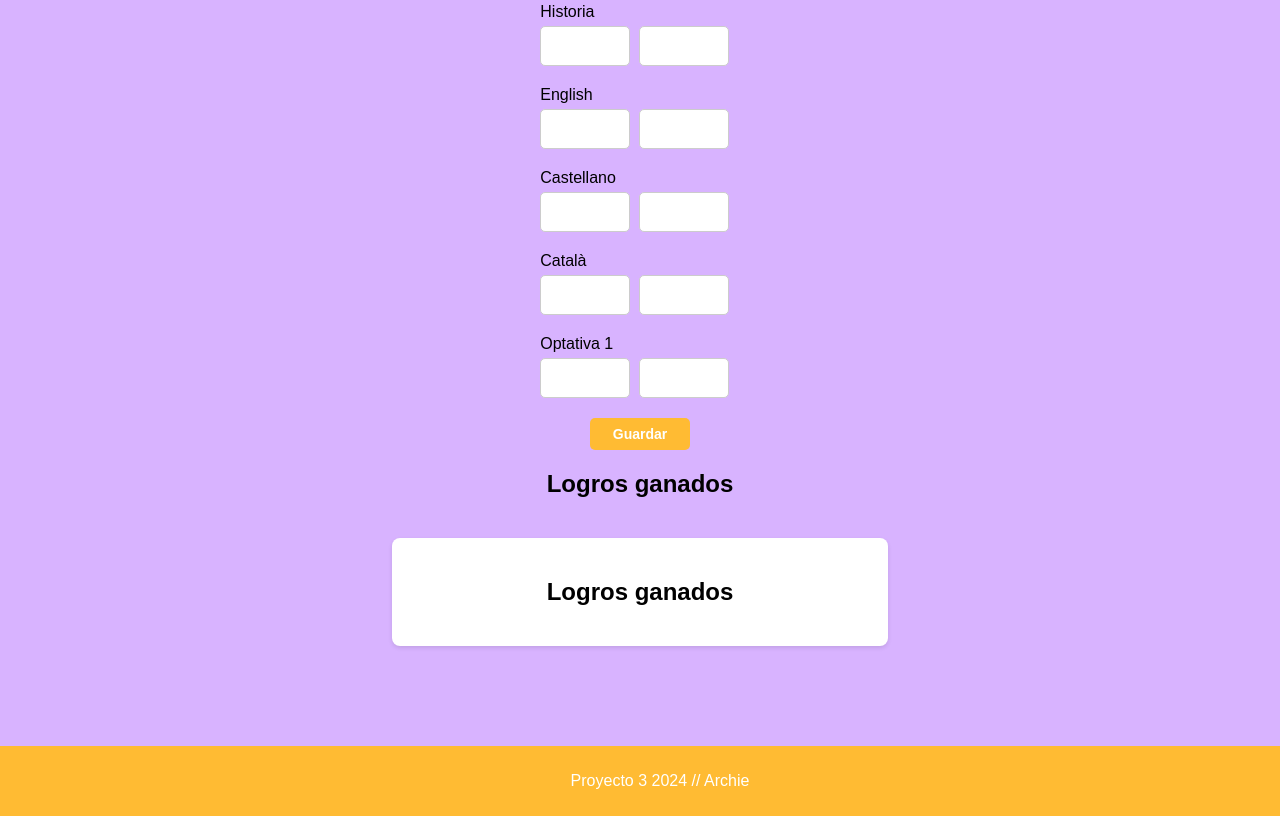
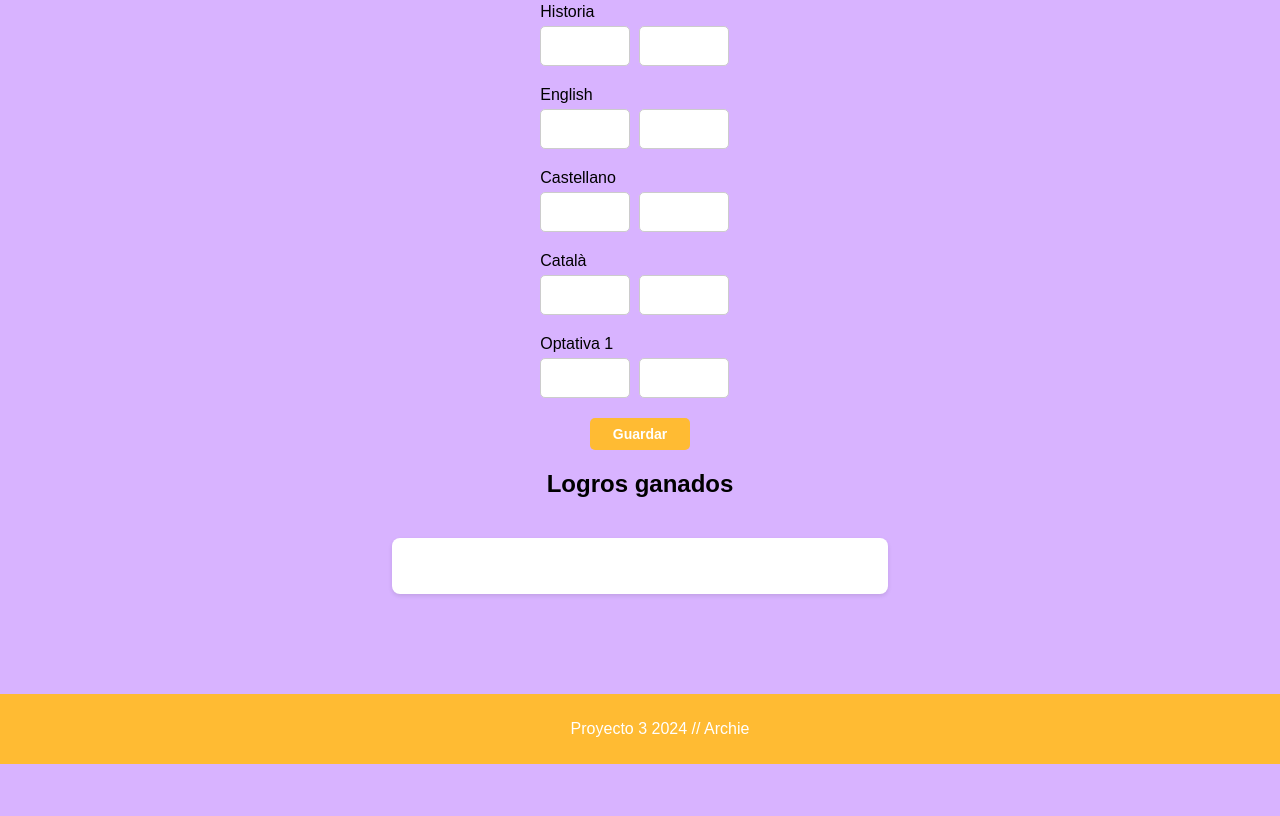
Before and after one commit to flxclm/Archie, a plain HTML site: page logros.html in a window 1280 px wide. Shown: the part 471-1287 px from the top of the page. After the commit the page ends 1235 px from the top, so only its background shows below. Drawn offline with Linux system fonts and the light colour scheme.

Commit message:
Update logros.html

```diff
--- a/logros.html
+++ b/logros.html
@@ -89,7 +89,6 @@
 
         <h2>Logros ganados</h2>
         <section class="achievements-container">
-            <h2>Logros ganados</h2>
             <ul id="logrosGanados"></ul>
         </section>
 
```
